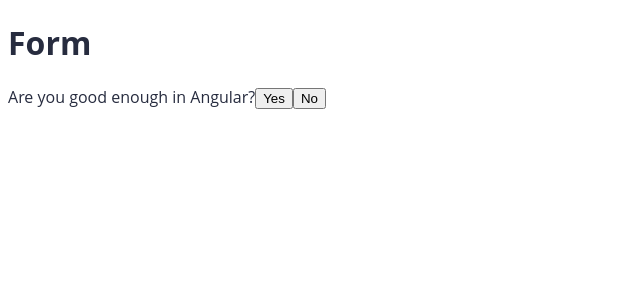
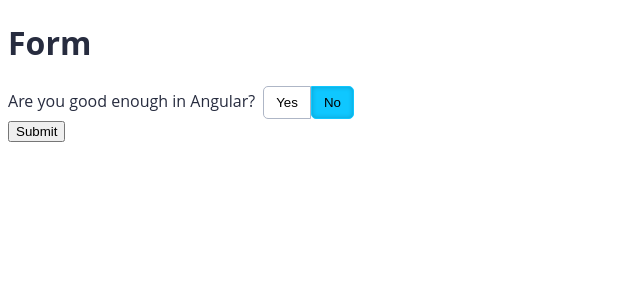
Before and after one commit to AnaDascenzio/designAngular, an Angular app in the folder 1965-a11y-225a2145271156244a88644c1682107cc8977635/: page / in a window 1280 px wide. Shown: the top 300 px of the page, without its empty margins (0-640 px from the left). Built offline with nearby package versions, Linux system fonts and the light colour scheme.

Commit message:
parte de acessibilidade do yes-no-button

```diff
--- a/1965-a11y-225a2145271156244a88644c1682107cc8977635/package.json
+++ b/1965-a11y-225a2145271156244a88644c1682107cc8977635/package.json
@@ -21,15 +21,16 @@
     "@angular/router": "~10.1.0",
     "rxjs": "~6.6.0",
     "tslib": "^2.0.0",
+    "uuid": "^8.3.0",
     "zone.js": "~0.10.2"
   },
   "devDependencies": {
     "@angular-devkit/build-angular": "~0.1001.0",
     "@angular/cli": "~10.1.0",
     "@angular/compiler-cli": "~10.1.0",
-    "@types/node": "^12.11.1",
     "@types/jasmine": "~3.5.0",
     "@types/jasminewd2": "~2.0.3",
+    "@types/node": "^12.11.1",
     "codelyzer": "^6.0.0",
     "jasmine-core": "~3.6.0",
     "jasmine-spec-reporter": "~5.0.0",
--- a/1965-a11y-225a2145271156244a88644c1682107cc8977635/src/app/app.component.html
+++ b/1965-a11y-225a2145271156244a88644c1682107cc8977635/src/app/app.component.html
@@ -1,7 +1,10 @@
 <main>
   <h1>Form</h1>
-  <app-yes-no-button-group
-  [value]="yesNoAnswer"
-  label="Are you good enough in Angular?">
-  </app-yes-no-button-group>
+  <form [formGroup]="form" (ngSubmit)="submit()">
+    <app-yes-no-button-group
+    formControlName="yesNoAnswer"
+    label="Are you good enough in Angular?">
+    </app-yes-no-button-group>
+    <button>Submit</button>
+</form>
 </main>
--- a/1965-a11y-225a2145271156244a88644c1682107cc8977635/src/app/app.component.ts
+++ b/1965-a11y-225a2145271156244a88644c1682107cc8977635/src/app/app.component.ts
@@ -1,4 +1,6 @@
+import { THIS_EXPR } from '@angular/compiler/src/output/output_ast';
 import { Component } from '@angular/core';
+import { FormBuilder, FormGroup } from '@angular/forms';
 
 @Component({
   selector: 'app-root',
@@ -8,4 +10,16 @@
 export class AppComponent {
   title = 'a11y-p1';
   public yesNoAnswer = 'no';
+  public form: FormGroup = null;
+
+
+  constructor(formBuilder: FormBuilder){
+    this.form = formBuilder.group({
+      yesNoAnswer: ['no']
+    });
+  }
+
+  public submit(): void{
+    console.log(this.form.value);
+  }
 }
--- a/1965-a11y-225a2145271156244a88644c1682107cc8977635/src/app/app.module.ts
+++ b/1965-a11y-225a2145271156244a88644c1682107cc8977635/src/app/app.module.ts
@@ -1,5 +1,6 @@
 import { BrowserModule } from '@angular/platform-browser';
 import { NgModule } from '@angular/core';
+import { FormsModule, ReactiveFormsModule } from '@angular/forms';
 
 import { AppComponent } from './app.component';
 import { YesNoButtonGroupComponent } from './shared/components/yes-no-button-group/yes-no-button-group.component';
@@ -11,7 +12,9 @@
   ],
   imports: [
     BrowserModule,
-    YesNoButtonGroupModule
+    YesNoButtonGroupModule,
+    ReactiveFormsModule,
+    FormsModule
   ],
   providers: [],
   bootstrap: [AppComponent]
--- a/1965-a11y-225a2145271156244a88644c1682107cc8977635/src/app/shared/components/yes-no-button-group/yes-no-button-group.component.html
+++ b/1965-a11y-225a2145271156244a88644c1682107cc8977635/src/app/shared/components/yes-no-button-group/yes-no-button-group.component.html
@@ -1,13 +1,24 @@
-<div>
-    <label class="label">{{ label }}</label>
+<div
+role="radiogroup"
+[attr.aria-labelledby]="id"
+class="button-group">
+    <label  [attr.id]="id" class="label">{{ label }}</label>
     <button
+    role="radio"
+    [attr.ariaChecked]="value === options.YES"
     type="button"
-    class="button button-yes">
+    class="button button-yes"
+    [class.button-pressed]="value === options.YES"
+    (click)="activate(options.YES)">
         Yes
     </button>
     <button
+    role="radio"
+    [attr.ariaChecked]="value === options.NO"
      type="button"
-     class="button button-no">
+     class="button button-no"
+     [class.button-pressed]="value === options.NO"
+     (click)="activate(options.NO)">
         No
     </button>
 
--- a/1965-a11y-225a2145271156244a88644c1682107cc8977635/src/app/shared/components/yes-no-button-group/yes-no-button-group.component.ts
+++ b/1965-a11y-225a2145271156244a88644c1682107cc8977635/src/app/shared/components/yes-no-button-group/yes-no-button-group.component.ts
@@ -1,18 +1,67 @@
-import { Component, Input, OnInit } from '@angular/core';
+import { Component, EventEmitter, Input, OnInit, Output, forwardRef } from '@angular/core';
+import { ControlValueAccessor, NG_VALUE_ACCESSOR } from '@angular/forms';
+import { UniqueIdService } from '../../services/unique-id/unique-id.service';
+
 
 @Component({
   selector: 'app-yes-no-button-group',
   templateUrl: './yes-no-button-group.component.html',
-  styleUrls: ['./yes-no-button-group.components.css']
+  styleUrls: ['./yes-no-button-group.components.css'],
+  providers: [
+    {
+      provide: NG_VALUE_ACCESSOR,
+      multi: true,
+      useExisting: forwardRef(()=> YesNoButtonGroupComponent)
+    }
+  ]
 })
-export class YesNoButtonGroupComponent implements OnInit {
+export class YesNoButtonGroupComponent implements OnInit, ControlValueAccessor {
 
   @Input() public value: string = null;
   @Input() public label: '';
+  @Output() public valueChange = new EventEmitter<string>();
+  public id: string = null;
 
-  constructor() { }
+  public options = YesNoButtonGroupOptions;
+  public onChange = (value: string) =>{};
+  public onTouched = ()=>{};
+
+  constructor( uniqueIdService: UniqueIdService) {
+    this.id = uniqueIdService.generateUniqueIdWithPrefix('yes-no-button-group');
+  }
+
 
   ngOnInit(): void {
   }
 
+
+  // agora ele sabe onde precisa gravar o valor iniciado
+  public writeValue(value: string): void {
+    this.value = value;
+    this.onChange(this.value);
+    this.valueChange.emit(this.value);
+  }
+
+  public registerOnChange(fn: (value: string) => void ): void {
+    this.onChange = fn;
+  }
+
+  public registerOnTouched(fn: ()=> void): void {
+    this.onTouched = fn;
+  }
+
+  public setDisabledState?(isDisabled: boolean): void {
+    throw new Error('Method not implemented.');
+  }
+
+
+  public activate(value: string){
+    this.writeValue(value);
+  }
+
 }
+
+enum YesNoButtonGroupOptions{
+  YES = 'yes',
+  NO = 'no'
+}
--- a/1965-a11y-225a2145271156244a88644c1682107cc8977635/src/app/shared/components/yes-no-button-group/yes-no-button-group.components.css
+++ b/1965-a11y-225a2145271156244a88644c1682107cc8977635/src/app/shared/components/yes-no-button-group/yes-no-button-group.components.css
@@ -1,3 +1,6 @@
+:button-pressed-background{
+    background-color: #0FC7FF;}
+
 .button-group {
     .label{
         margin-right: 0.5rem;
@@ -16,5 +19,11 @@
             border-radius: 0px 5px 5px ;
         }
 
+        &.button-pressed{
+            background-color: #0FC7FF;
+            border-color: #0FC7FF;
+            box-shadow: inset 0 0 5px 0 rgba(0, 0, 0, .2);
+        }
+
     }
 }
--- /dev/null
+++ b/1965-a11y-225a2145271156244a88644c1682107cc8977635/src/app/shared/services/unique-id/unique-id.service.ts
@@ -0,0 +1,15 @@
+import { Injectable } from "@angular/core";
+import * as uuid from 'uuid';
+
+@Injectable({ providedIn: 'root'})
+export class UniqueIdService{
+
+    public generateUniqueIdWithPrefix(prefix: string): string{
+        const uniqueId = this.generateUniqueId();
+        return `${prefix}-${uniqueId}`;
+    }
+
+    private generateUniqueId(): string{
+        return uuid.v1();
+    }
+}
```
Also changed, not shown: 1 other file (tests, documents, lock files or other folders).
